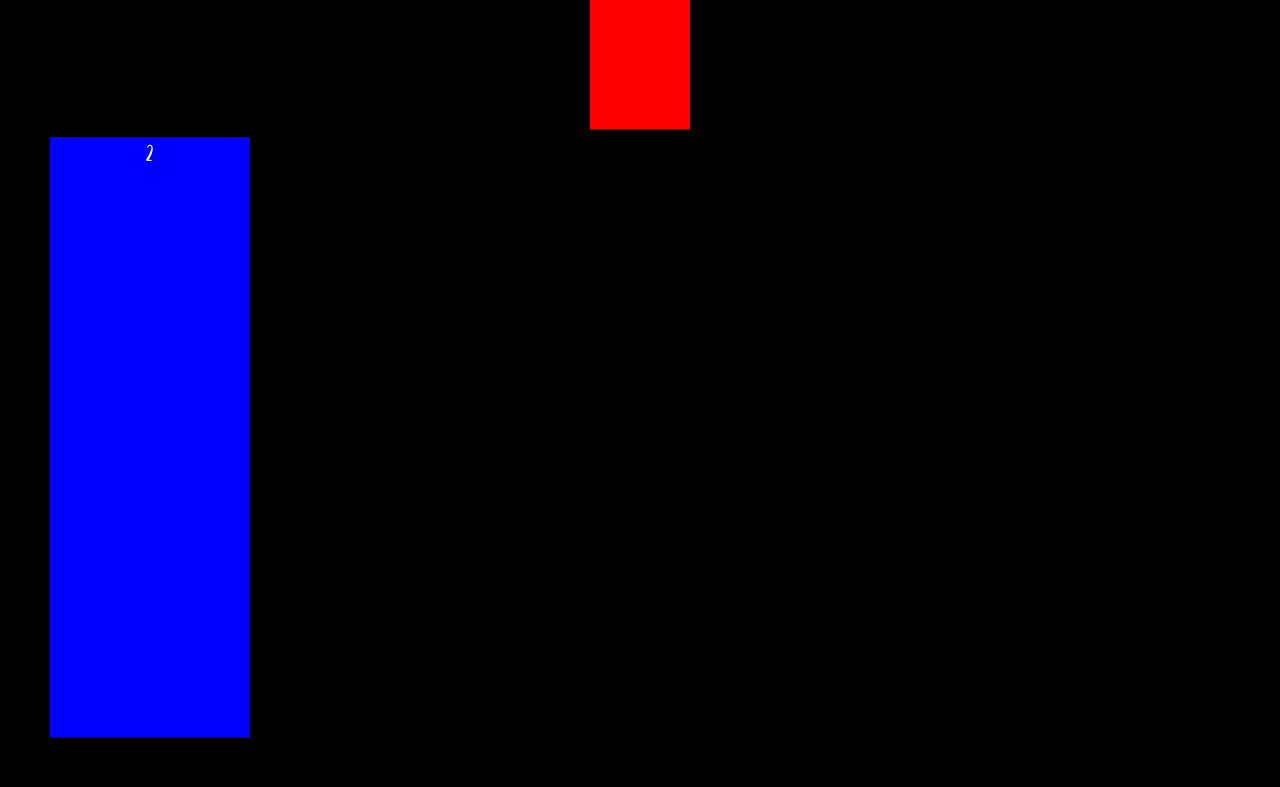
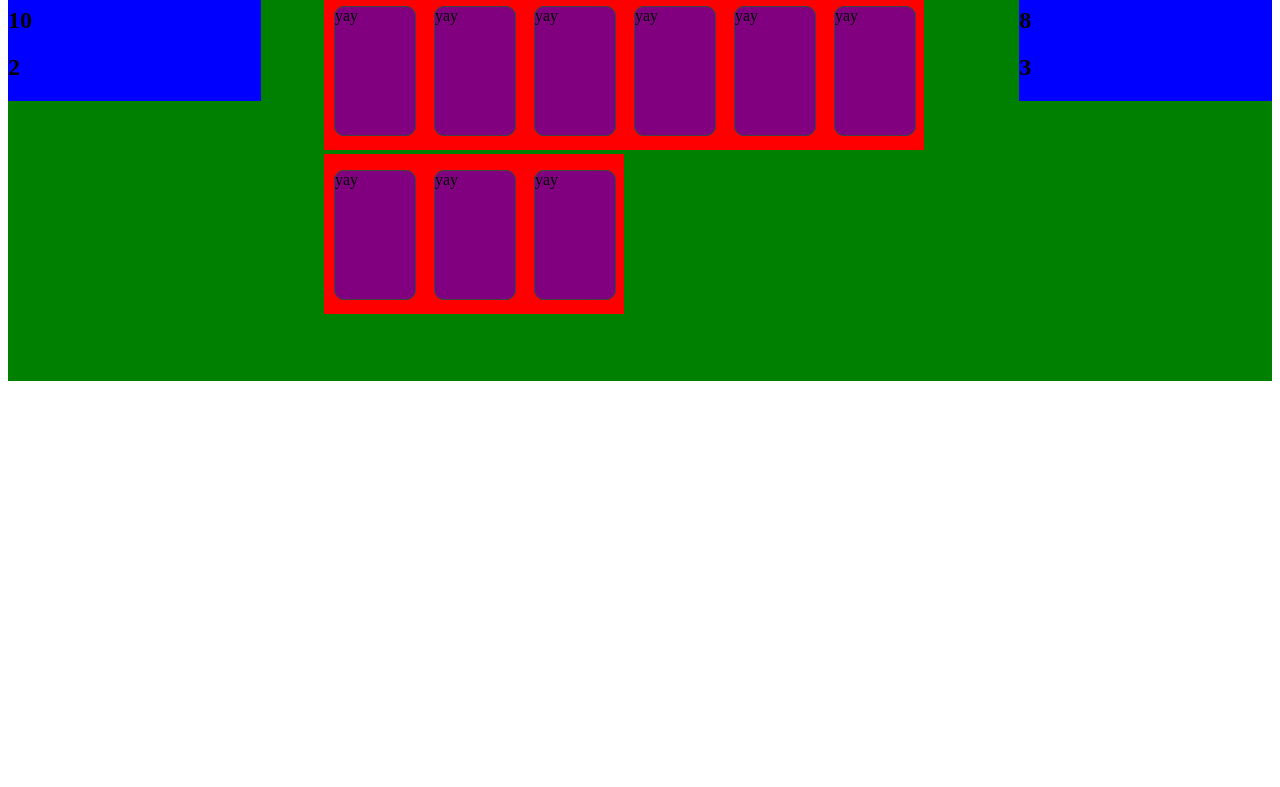
Before and after one commit to P-nguyen/FinalFantasyCardBattle, a React app: page / in a window 1280 px wide. Shown: the part 81-868 px from the top of the page. After the commit the page ends 800 px from the top, so only its background shows below. Built offline with nearby package versions, Linux system fonts and the light colour scheme.

Commit message:
added gameboard configured layout of all cards and added flipping functionalitiy cards have click handlers that add revealing class

```diff
--- a/src/assets/css/card.css
+++ b/src/assets/css/card.css
@@ -1,6 +1,55 @@
-.card {
+/* .cardContainer {
     height: 160px;
     width: 100px;
+    display: inline-block;
+} */
+
+.cardContainer{
+    height: 160px; /*fix this eventually*/
+    width: 100px;
+    display: inline-block;
+    perspective: 1000px;
     background: red;
-    display: inline-block;
+
 }
+.card {
+    height: 80%;
+    width: 80%;
+    position: relative;
+    top: 10%;
+    left: 10%;
+}
+
+.cardContainer .card:hover {
+    transform: scale(1.2);
+}
+
+.back, .front {
+    position: absolute;
+    height: 100%;
+    width: 100%;
+    left: 0;
+    border-radius: 10px;
+    border-style: solid;
+    border-width: thin;
+    border-color: #414042;
+}
+.front{
+    /* background: url('images/cards/cardBack.jpg'); */
+    background: purple;
+    background-size: 100% 100%;
+
+}
+.back{
+    background: chartreuse;
+    transform: rotateY(180deg);/*flip at beginning so when triggered it will flip correctly by flipper*/
+}
+
+.card.revealed.flipper, .playerCardPlacement .card.revealed.flipper{
+    transform: rotateY(180deg)/* once reveal is added to card it will trigger this and flip it*/
+}
+
+.flipper {
+    transition: 0.6s;
+    transform-style: preserve-3d;
+}
--- /dev/null
+++ b/src/assets/css/game.css
@@ -0,0 +1,13 @@
+#game{
+    width: 100%;
+    height: 100%;
+    background: green;
+}
+
+#gameBoard{
+    width: 60%;
+    height: 100%;
+    display: inline-block;
+    padding: 5%;
+    box-sizing: border-box;
+}
--- a/src/assets/css/player.css
+++ b/src/assets/css/player.css
@@ -1,5 +1,7 @@
 .player {
-    width: 200px;
-    height: 600px;
+    display: inline-block;
+    width: 20%;
+    height: 100%;
     background: blue;
+    vertical-align: top;
 }
--- a/src/components/app.js
+++ b/src/components/app.js
@@ -1,21 +1,14 @@
 import React from 'react';
 import '../assets/css/app.css';
 import logo from '../assets/images/logo.svg';
-import Player from './player';
-import Card from './card';
+
 
 
 
 const App = () => (
     <div>
         <div className="app">
-            {/*
-            gameboard with cards
-            player display
-            */}
 
-            <Card/>
-            <Player avatarName='Ramsus'/>
         </div>
     </div>
 );
--- a/src/components/card/index.js
+++ b/src/components/card/index.js
@@ -2,11 +2,33 @@ import React,{ Component } from 'react';
 import '../../assets/css/card.css';
 
 class Card extends Component{
+    constructor(props){
+        super(props);
+        this.state = {
+            revealed : false
+        }
+    }
 
+    revealCard(){
+        console.log('hellow');
+
+        this.setState({
+            revealed : true
+        });
+
+    }
 
     render(){
+        console.log(this.state);
+
         return (
-            <div className='card'></div>
+        <div className="cardContainer" onClick={this.revealCard.bind(this)}>
+            <div className={this.state.revealed ? "card flipper revealed" : "card flipper"}>
+                {/* <img className="back">yay</img> */}
+                <div className="back">yay</div>
+                <div className="front">yay</div>
+            </div>
+        </div>
         );
     }
 }
--- /dev/null
+++ b/src/components/game.js
@@ -0,0 +1,37 @@
+import React,{ Component } from 'react';
+import '../assets/css/game.css';
+import Player from './player';
+import Card from './card';
+
+class Game extends Component{
+
+    addCardToField(){
+
+        var deck = [];
+
+        for(var i = 0; i < 9; i++){
+            deck.push(<Card key={i} />);
+        }
+
+        return deck;
+    }
+
+    render(){
+        return (
+            <div id ='game'>
+
+                <Player avatarName='Ramsus'/>
+
+                <div id ='gameBoard'>
+                    {this.addCardToField()}
+                </div>
+
+                <Player avatarName='Cloud'/>
+
+            </div>
+        );
+    }
+}
+
+
+export default Game;
--- a/src/components/player/index.js
+++ b/src/components/player/index.js
@@ -6,15 +6,20 @@ class Player extends Component{
     constructor(props){
         super(props);
 
-        this.health = 10;
+        this.health = avatarStats[props.avatarName].health;
         this.cardHeld = null; //holds name of card
         this.currentAttackPower = avatarStats[props.avatarName].attack;
+        this.avatarName = props.avatarName;
 
     }
 
     render(){
         return (
-            <div className='player'>{this.currentAttackPower}</div>
+            <div className='player'>
+            <h1>{this.avatarName}</h1>
+            <h2>{this.health}</h2>
+            <h2>{this.currentAttackPower}</h2>
+            </div>
         );
     }
 }
--- a/src/components/player/playerStats.json
+++ b/src/components/player/playerStats.json
@@ -4,7 +4,7 @@
         "attack":2
     },
     "Cloud":{
-        "health": 10,
-        "attack":2
+        "health": 8,
+        "attack":3
     }
 }
--- a/src/index.js
+++ b/src/index.js
@@ -1,9 +1,11 @@
 import React from 'react';
 import ReactDOM from 'react-dom';
 
-import App from './components/app';
+// import App from './components/app';
+
+import Game from './components/game';
 
 ReactDOM.render(
-    <App />,
+    <Game />,
     document.getElementById('root')
 );
```
